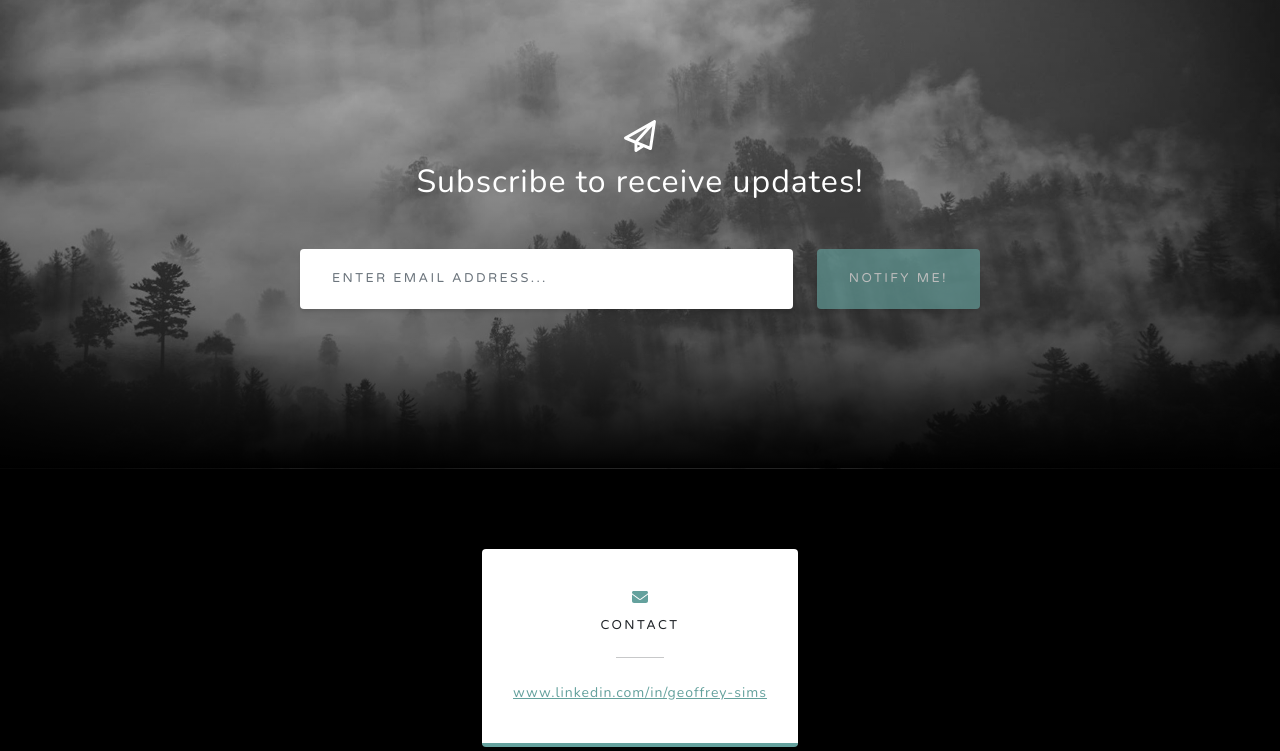
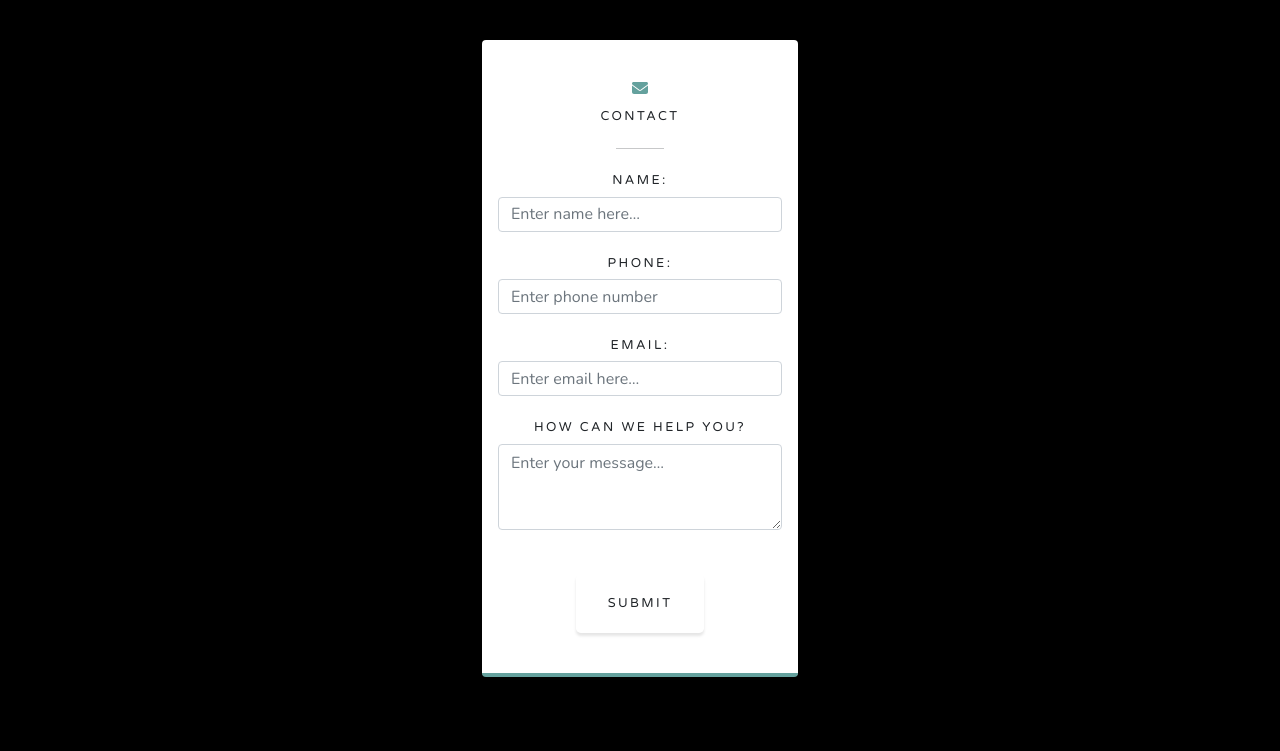
Before and after one commit to tsims115/Portfolio, a plain HTML site: page index.html in a window 1280 px wide. Shown: the part 3130-3881 px from the top of the page. Drawn offline with nearby package versions, Linux system fonts and the light colour scheme.

Commit message:
Adding changes

```diff
--- a/index.html
+++ b/index.html
@@ -14,6 +14,10 @@
         <link href="https://fonts.googleapis.com/css?family=Nunito:200,200i,300,300i,400,400i,600,600i,700,700i,800,800i,900,900i" rel="stylesheet" />
         <!-- Core theme CSS (includes Bootstrap)-->
         <link href="css/styles.css" rel="stylesheet" />
+        <script
+            src="https://code.jquery.com/jquery-3.6.1.js"
+            integrity="sha256-3zlB5s2uwoUzrXK3BT7AX3FyvojsraNFxCc2vC/7pNI="
+            crossorigin="anonymous"></script>
     </head>
     <body id="page-top">
         <!-- Navigation-->
@@ -44,6 +48,7 @@
                 </div>
             </div>
         </header>
+        <!-- <p ><a href=""><img class="w-100" src="https://www.awsgeek.com/AWS-Regions/AWS-Regions.jpg"></a></p> -->
         <!-- About-->
         <section class="about-section text-center" id="about">
             <div class="container px-4 px-lg-5">
@@ -106,50 +111,7 @@
                 </div>
             </div>
         </section>
-        <!-- Signup-->
-        <section class="signup-section" id="signup">
-            <div class="container px-4 px-lg-5">
-                <div class="row gx-4 gx-lg-5">
-                    <div class="col-md-10 col-lg-8 mx-auto text-center">
-                        <i class="far fa-paper-plane fa-2x mb-2 text-white"></i>
-                        <h2 class="text-white mb-5">Subscribe to receive updates!</h2>
-                        <!-- * * * * * * * * * * * * * * *-->
-                        <!-- * * SB Forms Contact Form * *-->
-                        <!-- * * * * * * * * * * * * * * *-->
-                        <!-- This form is pre-integrated with SB Forms.-->
-                        <!-- To make this form functional, sign up at-->
-                        <!-- https://startbootstrap.com/solution/contact-forms-->
-                        <!-- to get an API token!-->
-                        <form class="form-signup" id="contactForm" data-sb-form-api-token="API_TOKEN">
-                            <!-- Email address input-->
-                            <div class="row input-group-newsletter">
-                                <div class="col"><input class="form-control" id="emailAddress" type="email" placeholder="Enter email address..." aria-label="Enter email address..." data-sb-validations="required,email" /></div>
-                                <div class="col-auto"><button class="btn btn-primary disabled" id="submitButton" type="submit">Notify Me!</button></div>
-                            </div>
-                            <div class="invalid-feedback mt-2" data-sb-feedback="emailAddress:required">An email is required.</div>
-                            <div class="invalid-feedback mt-2" data-sb-feedback="emailAddress:email">Email is not valid.</div>
-                            <!-- Submit success message-->
-                            <!---->
-                            <!-- This is what your users will see when the form-->
-                            <!-- has successfully submitted-->
-                            <div class="d-none" id="submitSuccessMessage">
-                                <div class="text-center mb-3 mt-2 text-white">
-                                    <div class="fw-bolder">Form submission successful!</div>
-                                    To activate this form, sign up at
-                                    <br />
-                                    <a href="https://startbootstrap.com/solution/contact-forms">https://startbootstrap.com/solution/contact-forms</a>
-                                </div>
-                            </div>
-                            <!-- Submit error message-->
-                            <!---->
-                            <!-- This is what your users will see when there is-->
-                            <!-- an error submitting the form-->
-                            <div class="d-none" id="submitErrorMessage"><div class="text-center text-danger mb-3 mt-2">Error sending message!</div></div>
-                        </form>
-                    </div>
-                </div>
-            </div>
-        </section>
+
         <!-- Contact-->
         <section class="contact-section bg-black">
             <div class="container px-4 px-lg-5">
@@ -160,7 +122,18 @@
                                 <i class="fas fa-envelope text-primary mb-2"></i>
                                 <h4 class="text-uppercase m-0">Contact</h4>
                                 <hr class="my-4 mx-auto" />
-                                <div class="small text-black-50"><a href="#!">www.linkedin.com/in/geoffrey-sims</a></div>
+                                <form id="contact-form" method="post">
+                                    <h4>Name:</h4>
+                                    <input type="text" style="height:35px;" id="name-input" placeholder="Enter name here…" class="form-control" style="width:100%;" /><br/>
+                                    <h4>Phone:</h4>
+                                    <input type="phone" style="height:35px;" id="phone-input" placeholder="Enter phone number" class="form-control" style="width:100%;"/><br/>
+                                    <h4>Email:</h4>
+                                    <input type="email" style="height:35px;" id="email-input" placeholder="Enter email here…" class="form-control" style="width:100%;"/><br/>
+                                    <h4>How can we help you?</h4>
+                                    <textarea id="description-input" rows="3" placeholder="Enter your message…" class="form-control" style="width:100%;"></textarea><br/>
+                                    <div class="g-recaptcha" data-sitekey="6Lc7cVMUAAAAAM1yxf64wrmO8gvi8A1oQ_ead1ys" class="form-control" style="width:100%;"></div>
+                                    <button type="button" onClick="submitToAPI(event)" class="btn btn-lg" style="margin-top:20px;">Submit</button>
+                                </form>
                             </div>
                         </div>
                     </div>
--- a/js/scripts.js
+++ b/js/scripts.js
@@ -1,54 +1,55 @@
-/*!
-* Start Bootstrap - Grayscale v7.0.5 (https://startbootstrap.com/theme/grayscale)
-* Copyright 2013-2022 Start Bootstrap
-* Licensed under MIT (https://github.com/StartBootstrap/startbootstrap-grayscale/blob/master/LICENSE)
-*/
-//
-// Scripts
-//
+function submitToAPI(e) {
+    e.preventDefault();
+         var Namere = /[A-Za-z]{1}[A-Za-z]/;
+         if (!Namere.test($("#name-input").val())) {
+                      alert ("Name can not less than 2 char");
+             return;
+         }
+         var mobilere = /[0-9]{10}/;
+         if (!mobilere.test($("#phone-input").val())) {
+             alert ("Please enter valid mobile number");
+             return;
+         }
+         if ($("#email-input").val()=="") {
+             alert ("Please enter your email id");
+             return;
+         }
 
-window.addEventListener('DOMContentLoaded', event => {
+         var reeamil = /^([\w-\.]+@([\w-]+\.)+[\w-]{2,6})?$/;
+         if (!reeamil.test($("#email-input").val())) {
+             alert ("Please enter valid email address");
+             return;
+         }
 
-    // Navbar shrink function
-    var navbarShrink = function () {
-        const navbarCollapsible = document.body.querySelector('#mainNav');
-        if (!navbarCollapsible) {
-            return;
-        }
-        if (window.scrollY === 0) {
-            navbarCollapsible.classList.remove('navbar-shrink')
-        } else {
-            navbarCollapsible.classList.add('navbar-shrink')
-        }
+    var name = $("#name-input").val();
+    var phone = $("#phone-input").val();
+    var email = $("#email-input").val();
+    var desc = $("#description-input").val();
+    var data = {
+       name : name,
+       phone : phone,
+       email : email,
+       desc : desc
+     };
 
-    };
+    $.ajax({
+      type: "POST",
+      url : "https://vu8bvqdxyh.execute-api.us-east-1.amazonaws.com/alpha/contact-us",
+      dataType: "json",
+      crossDomain: "true",
+      contentType: "application/json; charset=utf-8",
+      data: JSON.stringify(data),
 
-    // Shrink the navbar
-    navbarShrink();
 
-    // Shrink the navbar when page is scrolled
-    document.addEventListener('scroll', navbarShrink);
-
-    // Activate Bootstrap scrollspy on the main nav element
-    const mainNav = document.body.querySelector('#mainNav');
-    if (mainNav) {
-        new bootstrap.ScrollSpy(document.body, {
-            target: '#mainNav',
-            offset: 74,
-        });
-    };
-
-    // Collapse responsive navbar when toggler is visible
-    const navbarToggler = document.body.querySelector('.navbar-toggler');
-    const responsiveNavItems = [].slice.call(
-        document.querySelectorAll('#navbarResponsive .nav-link')
-    );
-    responsiveNavItems.map(function (responsiveNavItem) {
-        responsiveNavItem.addEventListener('click', () => {
-            if (window.getComputedStyle(navbarToggler).display !== 'none') {
-                navbarToggler.click();
-            }
-        });
-    });
-
-});
+      success: function (res) {
+        // clear form and show a success message
+        alert("Successfull");
+        document.getElementById("contact-form").reset();
+        location.reload();
+        console.log(res);
+      },
+      error: function () {
+        // show an error message
+        alert("UnSuccessfull");
+      }});
+  }
```
